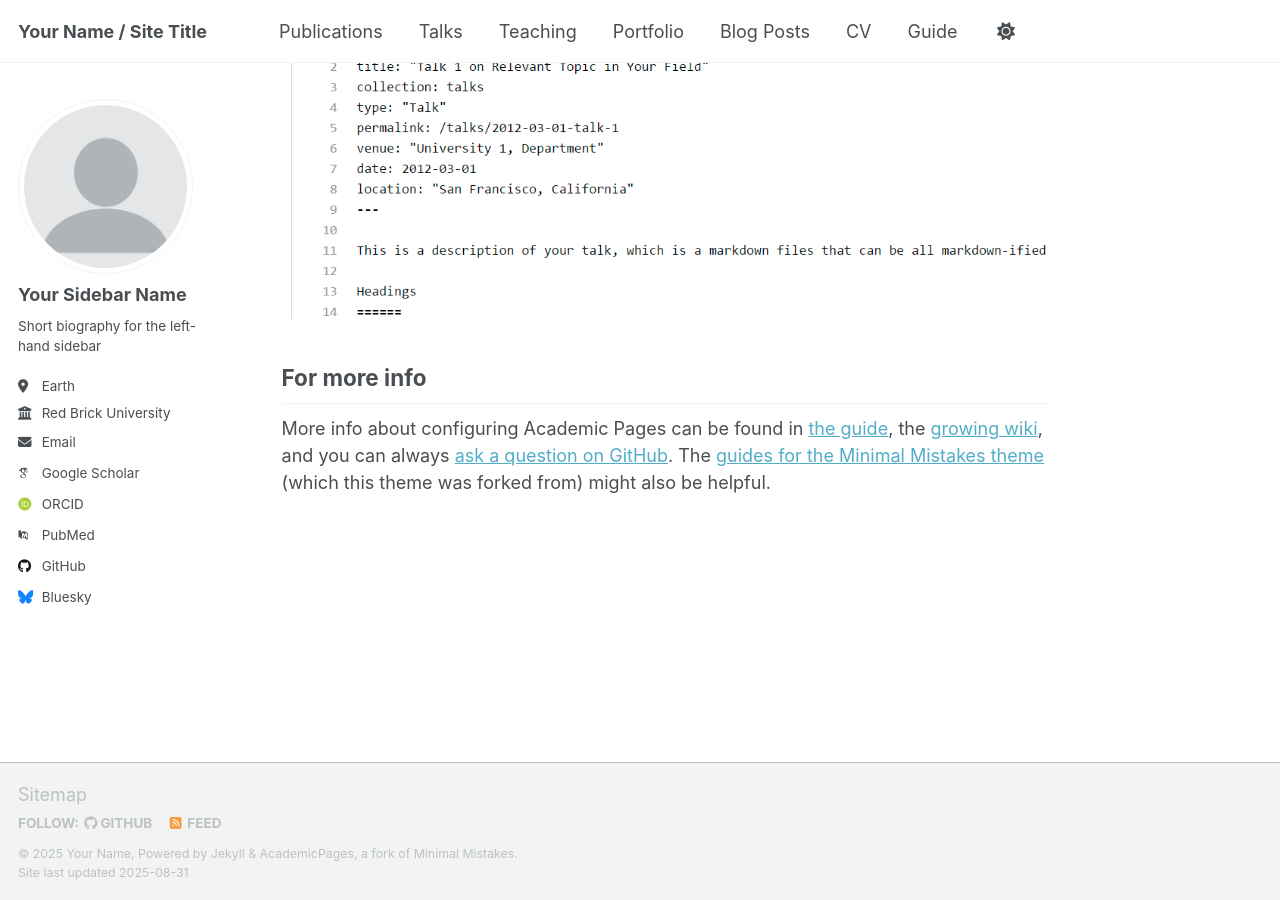
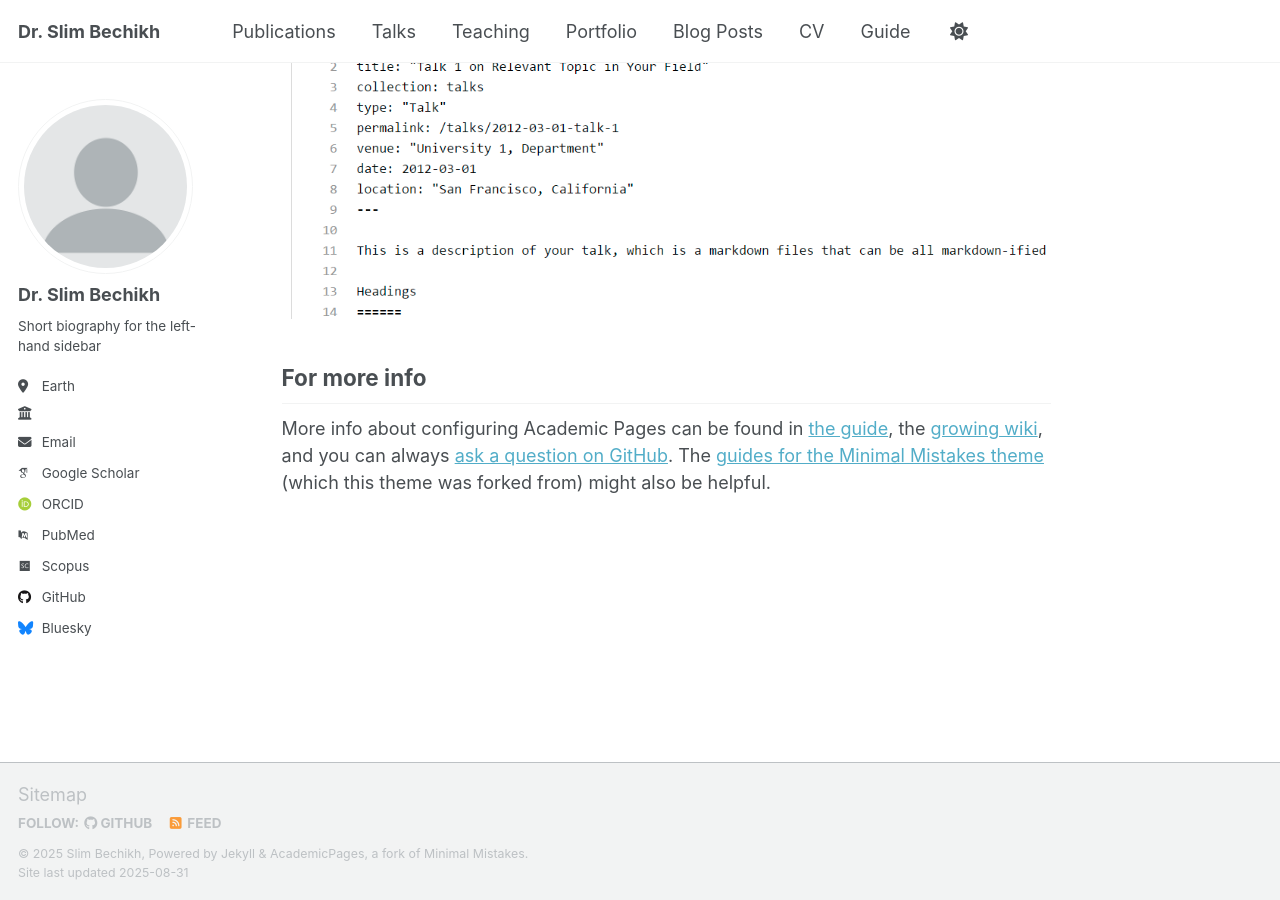
Before and after one commit to Slim-Bechikh/Slim-Bechikh.github.io, a Jekyll site: the page built from _pages/about.md, in a window 1280 px wide and 900 px high, scrolled down 2880 px. Built offline with Jekyll 4.4.1, drawn with Linux system fonts in a browser that asks for light colours; some web fonts are replaced; a script that is not in the unit is left out.

Commit message:
Update _config.yml

```diff
--- a/_config.yml
+++ b/_config.yml
@@ -9,10 +9,10 @@
 # Basic Site Settings
 locale                   : "en-US"
 site_theme               : "default" # Currently available options are "default", "air"
-title                    : "Your Name / Site Title"
+title                    : "Dr. Slim Bechikh"
 title_separator          : "-"
-name                     : &name "Your Name"
-description              : &description "personal description"
+name                     : &name "Slim Bechikh"
+description              : &description "Associate Professor of AI and Data Science"
 url                      : https://academicpages.github.io # the base hostname & protocol for your site e.g. "https://[your GitHub username].github.io" or if you already have some other page hosted on Github then use "https://[your GitHub username].github.io/[Your Repo Name]"
 baseurl                  : "" # the subpath of your site, e.g. "/blog"
 repository               : "academicpages/academicpages.github.io"
@@ -23,25 +23,26 @@ repository               : "academicpages/academicpages.github.io"
 author:
   # Biographic information
   avatar           : "profile.png"
-  name             : "Your Sidebar Name"
+  name             : "Dr. Slim Bechikh"
   pronouns         : # example: "she/her"
   bio              : "Short biography for the left-hand sidebar"
   location         : "Earth"
-  employer         : "Red Brick University"
+  employer         : ""
+  address          : "School of Computer Science, University of Nottingham, UK"
   uri              : # URL
-  email            : "none@example.org"
+  email            : "slim.bechikh@nottingham.ac.uk"
 
   # Academic websites
   academia         : # URL
   arxiv            : # URL - Update with the correct link to your profile
-  googlescholar    : "https://scholar.google.com/citations?user=PS_CX0AAAAAJ"
+  googlescholar    : "https://scholar.google.com/citations?user=fDdqeFUAAAAJ"
   inspire-hep      : # URL
   impactstory      : # URL
-  orcid            : "http://orcid.org/yourorcidurl"
+  orcid            : "https://orcid.org/0000-0003-1378-7415"
   semantic         : # URL
   pubmed           : "https://www.ncbi.nlm.nih.gov/pubmed/?term=john+snow"
   researchgate     : # URL
-  scopus           : # URL
+  scopus           : "https://www.scopus.com/authid/detail.uri?authorId=25924742700"
 
   # Repositories and software development
   bitbucket        : # Username - Update with your username on the site
```
